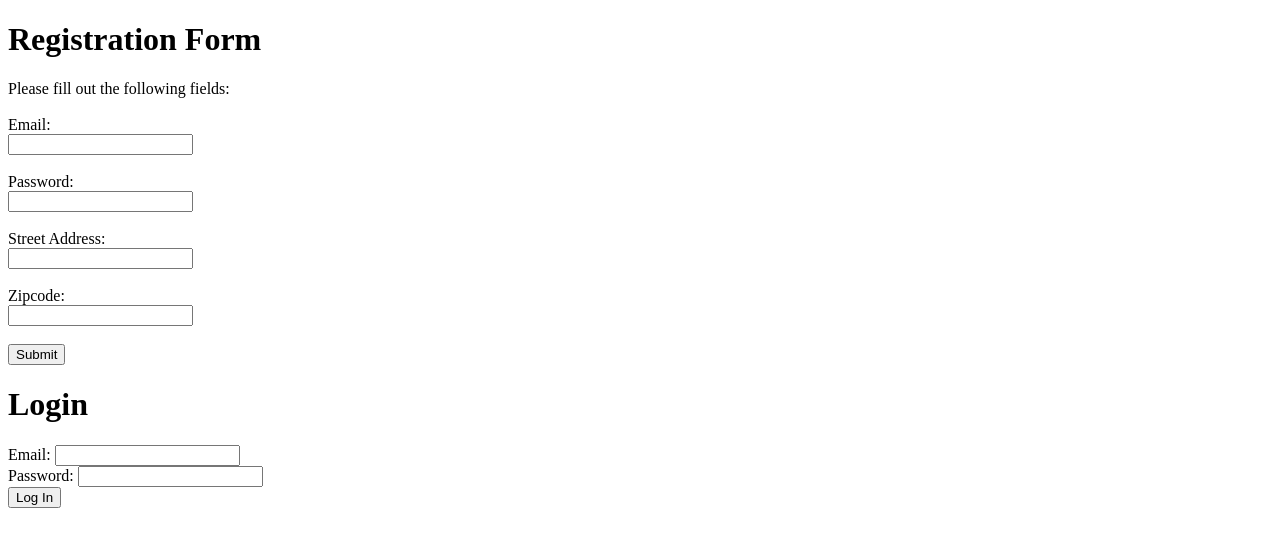
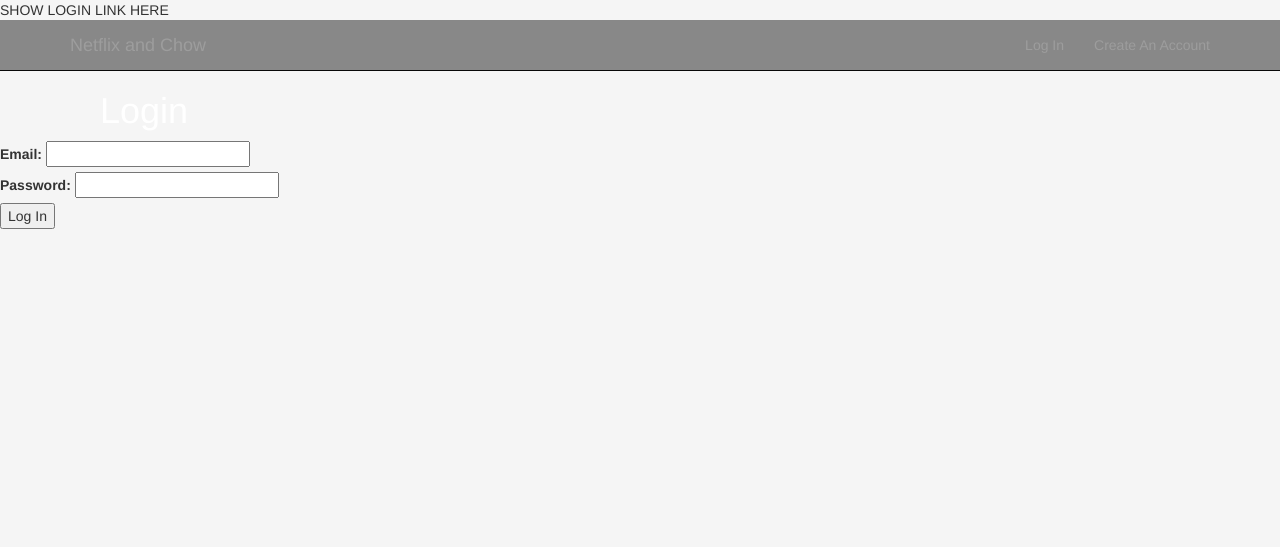
Before and after one commit to ShortyStack/Hackbright-Final-Project-, a Flask app: page /login in a window 1280 px wide. Shown: the top 547 px of the page. Run offline with Flask 2, Linux system fonts and the light colour scheme; some libraries are stand-ins or nearby versions.

Commit message:
initial commit

```diff
--- a/server.py
+++ b/server.py
@@ -4,26 +4,14 @@ from flask_debugtoolbar import DebugToolbarExtension
 
 app = Flask(__name__)
 
-app.secret_key = "banana"
+app.secret_key = "mnsdfjehfvnvjakjf"
 
 
-# @app.route('/')
-# def landing_page():
-#     """Homepage"""
-#     # # If not logged in, redirect to log in page, else sent to dashboard
-#     # if not session.get('user_id'):
-#     #     return redirect("/login")
-#     # else:
-#     #     return redirect("/dashboard")
-#     return render_template("homepage.html")
+@app.route("/register", methods=["GET"])
+def registration_form():
+    """Process login"""
 
-
-# @app.route("/register")
-# def register_page():
-#     """Serving registration form"""
-
-#     return render_template('register.html')
-
+    return render_template("register.html")
 
 @app.route("/register-process", methods=['POST'])
 def register_process():
@@ -34,7 +22,9 @@ def register_process():
     zipcode = request.form['zipcode']
     street_address = request.form['address']
 
-    new_user = User(email=email, password=password, zipcode=zipcode, address=address)
+    print "register-process", email, password, zipcode, street_address
+
+    new_user = User(email=email, password=password, zipcode=zipcode, street_address=street_address)
 
     same_email_user = User.query.filter(User.email == email).first()
 
@@ -45,12 +35,12 @@ def register_process():
     db.session.add(new_user)
     db.session.commit()
 
-    user = User.query.filter_by(email=email).first()
+    # user = User.query.filter_by(email=email).first()
 
     flash("You have created your account")
-    session["user_id"] = user.user_id
+    session["user_id"] = new_user.user_id
 
-    return redirect(url_for("/homepage.html"))
+    return redirect("/homepage")
 
 
 ####################Login Page ################################################
@@ -60,7 +50,7 @@ def register_process():
 def login_form():
     """Process login"""
 
-    return render_template("register.html")
+    return render_template("login_form.html")
 
 
 @app.route("/login-process", methods=['POST'])
@@ -76,9 +66,6 @@ def login_process():
     print user
     # print user.user_id
 
-
-
-
     if not user:
         flash("No such user")
         return redirect("/login")
@@ -90,7 +77,7 @@ def login_process():
         session["user_id"] = user.user_id
 
     flash("Logged in")
-    return redirect("/homepage.html")
+    return redirect("/homepage")
 
 
 
--- a/templates/base.html
+++ b/templates/base.html
@@ -13,6 +13,13 @@
 </head>
 
       <body>
+
+      {% if 'user_id' in session %}
+        LOGGED IN
+      {% else %}
+         SHOW LOGIN LINK HERE
+      {% endif %}
+
       <div class="navbar navbar-inverse navbar-static-top">
           <div class="container">
 
--- a/templates/login_form.html
+++ b/templates/login_form.html
@@ -7,7 +7,7 @@
 {% block content %}
 
  <div>
-     <h1>Login</h1
+     <h1>Login</h1>
 
      <form action="/login-process" method="POST">
 
--- a/templates/register.html
+++ b/templates/register.html
@@ -34,7 +34,7 @@
  <input type="submit" value="Submit">
 </form>
 <div>
-     <h1>Login</h1
+    <!--  <h1>Login</h1
 
      <form action="/login-process" method="POST">
 
@@ -55,7 +55,7 @@
         </div>
 
     </form>
-</div>
+</div> -->
 
 </body>
 </html>
```
Also changed, not shown: netflixandchow.db.
